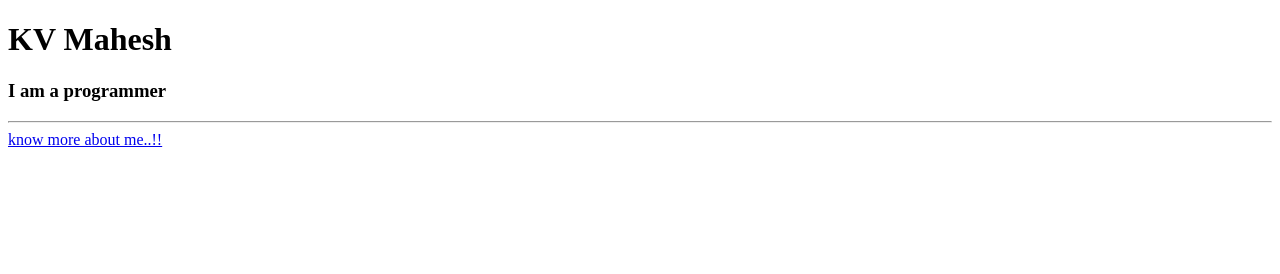
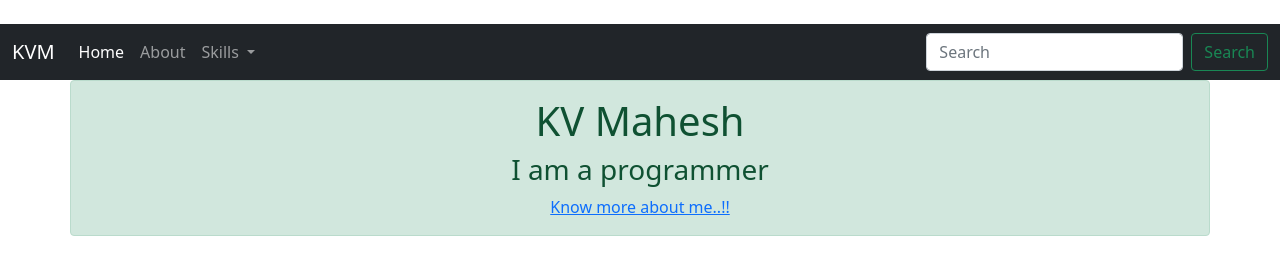
Before and after one commit to maheshkv40/My_Portfolio, a plain HTML site: page home.html in a window 1280 px wide. Drawn offline with nearby package versions, Linux system fonts and the light colour scheme.

Commit message:
Fix home.html

```diff
--- a/home.html
+++ b/home.html
@@ -1,12 +1,68 @@
 <!DOCTYPE html>
 <html lang ="en">
-<head>
-	<title>My Portfolio </title>
-</head>
 <body>
-	<h1>KV Mahesh </h1>
-	<h3>I am a programmer</h3>
-	<hr>
-	<a href="about.html">know more about me..!!</a>
-</body>
+	<!doctype html>
+<html lang="en">
+  <head>
+    <!-- Required meta tags -->
+    <meta charset="utf-8">
+    <meta name="viewport" content="width=device-width, initial-scale=1">
+
+    <!-- Bootstrap CSS -->
+    <link href="https://cdn.jsdelivr.net/npm/bootstrap@5.1.0/dist/css/bootstrap.min.css" rel="stylesheet" integrity="sha384-KyZXEAg3QhqLMpG8r+8fhAXLRk2vvoC2f3B09zVXn8CA5QIVfZOJ3BCsw2P0p/We" crossorigin="anonymous">
+
+    <title>Hello, world!</title>
+  </head>
+  <body>
+	  <br>
+	  <nav class="navbar navbar-expand-lg navbar-dark bg-dark">
+		<div class="container-fluid">
+		  <a class="navbar-brand" href="#">KVM</a>
+		  <button class="navbar-toggler" type="button" data-bs-toggle="collapse" data-bs-target="#navbarSupportedContent" aria-controls="navbarSupportedContent" aria-expanded="false" aria-label="Toggle navigation">
+			<span class="navbar-toggler-icon"></span>
+		  </button>
+		  <div class="collapse navbar-collapse" id="navbarSupportedContent">
+			<ul class="navbar-nav me-auto mb-2 mb-lg-0">
+			  <li class="nav-item">
+				<a class="nav-link active" aria-current="page" href="#">Home</a>
+			  </li>
+			  <li class="nav-item">
+				<a class="nav-link" href="#">About</a>
+			  </li>
+			  <li class="nav-item dropdown">
+				<a class="nav-link dropdown-toggle" href="#" id="navbarDropdown" role="button" data-bs-toggle="dropdown" aria-expanded="false">
+				  Skills
+				</a>
+				<ul class="dropdown-menu" aria-labelledby="navbarDropdown">
+				  <li><a class="dropdown-item" href="#">C++</a></li>
+				  <li><a class="dropdown-item" href="#">Python</a></li>
+				  <li><hr class="dropdown-divider"></li>
+				  <li><a class="dropdown-item" href="#">System Design</a></li>
+				</ul>
+			  </li>
+			</ul>
+			<form class="d-flex">
+			  <input class="form-control me-2" type="search" placeholder="Search" aria-label="Search">
+			  <button class="btn btn-outline-success" type="submit">Search</button>
+			</form>
+		  </div>
+		</div>
+	  </nav>
+	  <div class="container alert alert-success text-center">
+		  <h1>KV Mahesh</h1>
+		  <h3>I am a programmer</h3>
+		  <a href="about.html">Know more about me..!!</a>
+	  </div>
+
+    <!-- Optional JavaScript; choose one of the two! -->
+
+    <!-- Option 1: Bootstrap Bundle with Popper -->
+    <script src="https://cdn.jsdelivr.net/npm/bootstrap@5.1.0/dist/js/bootstrap.bundle.min.js" integrity="sha384-U1DAWAznBHeqEIlVSCgzq+c9gqGAJn5c/t99JyeKa9xxaYpSvHU5awsuZVVFIhvj" crossorigin="anonymous"></script>
+
+    <!-- Option 2: Separate Popper and Bootstrap JS -->
+    <!--
+    <script src="https://cdn.jsdelivr.net/npm/@popperjs/core@2.9.3/dist/umd/popper.min.js" integrity="sha384-eMNCOe7tC1doHpGoWe/6oMVemdAVTMs2xqW4mwXrXsW0L84Iytr2wi5v2QjrP/xp" crossorigin="anonymous"></script>
+    <script src="https://cdn.jsdelivr.net/npm/bootstrap@5.1.0/dist/js/bootstrap.min.js" integrity="sha384-cn7l7gDp0eyniUwwAZgrzD06kc/tftFf19TOAs2zVinnD/C7E91j9yyk5//jjpt/" crossorigin="anonymous"></script>
+    -->
+  </body>
 </html>
```
